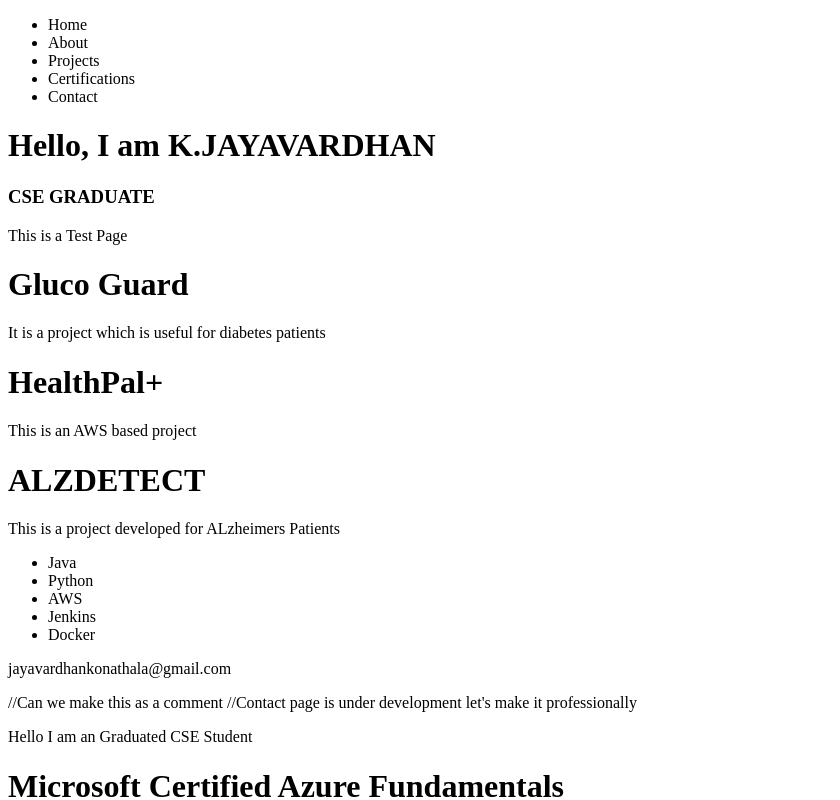
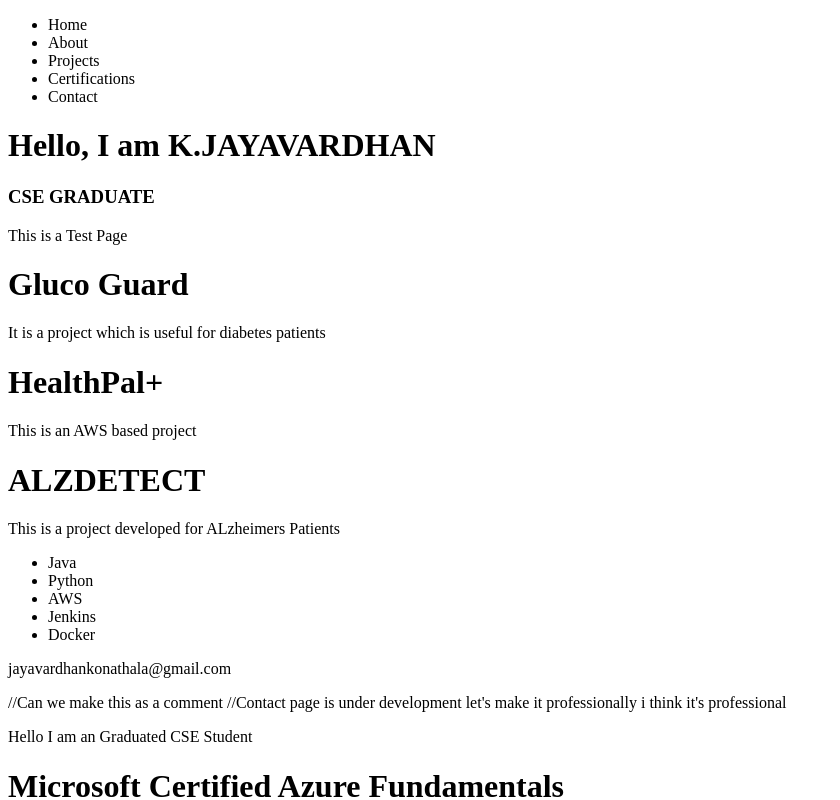
Before and after one commit to Jayavardhan56/My-Portfolio, a React app in the folder portfolio/: page / in a window 1280 px wide. Shown: the top 800 px of the page, without its empty margins (0-840 px from the left). Built offline with nearby package versions, Linux system fonts and the light colour scheme; the HTML template or start-up script is replaced by a standard one.

Commit message:
Update Contact.jsx

```diff
--- a/portfolio/src/components/Contact.jsx
+++ b/portfolio/src/components/Contact.jsx
@@ -5,6 +5,7 @@ export default function Contact(){
 //Can we make this as a comment
 //Contact page is under development
 let's make it professionally
+i think it's professional
         </>
     )
 }
```
